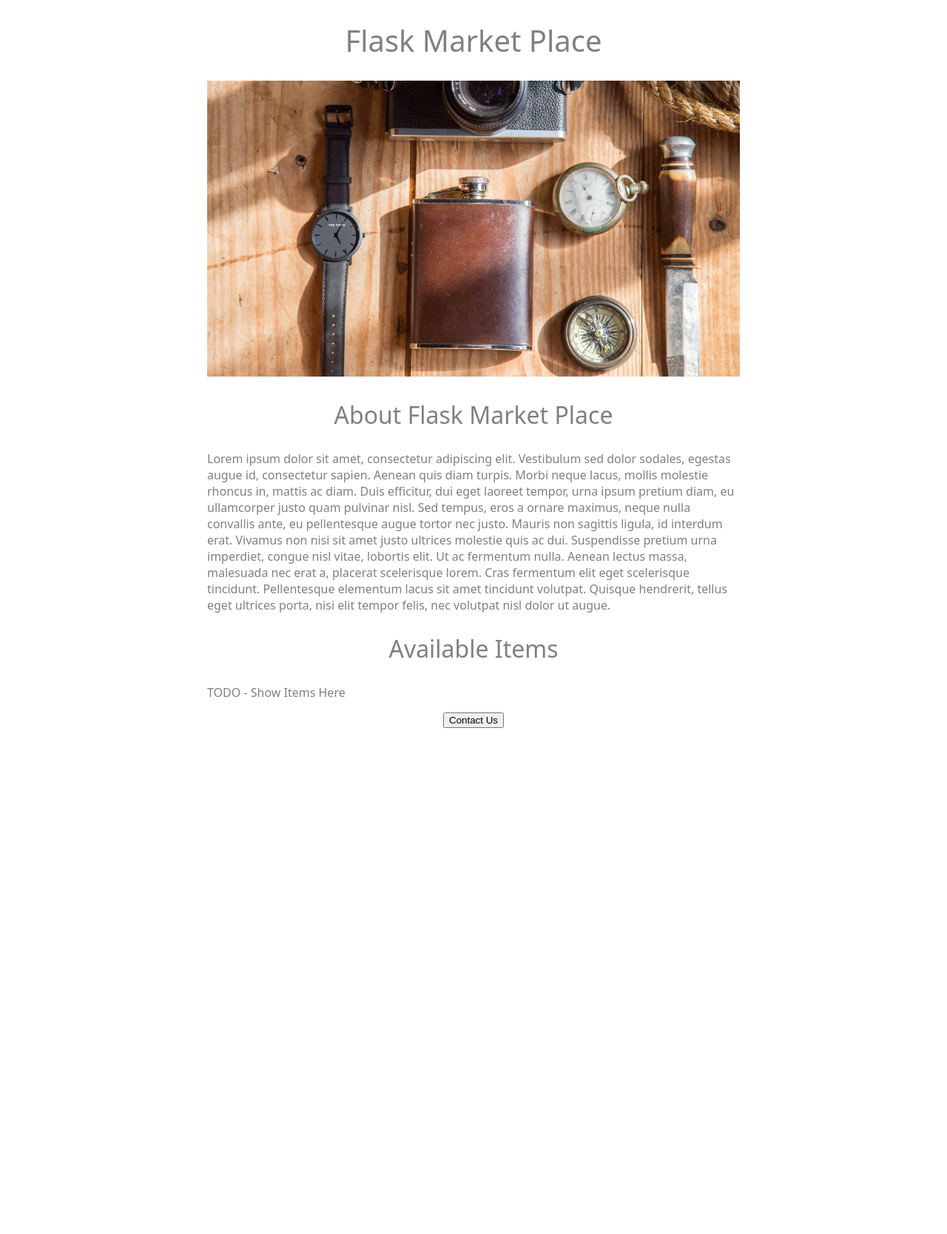
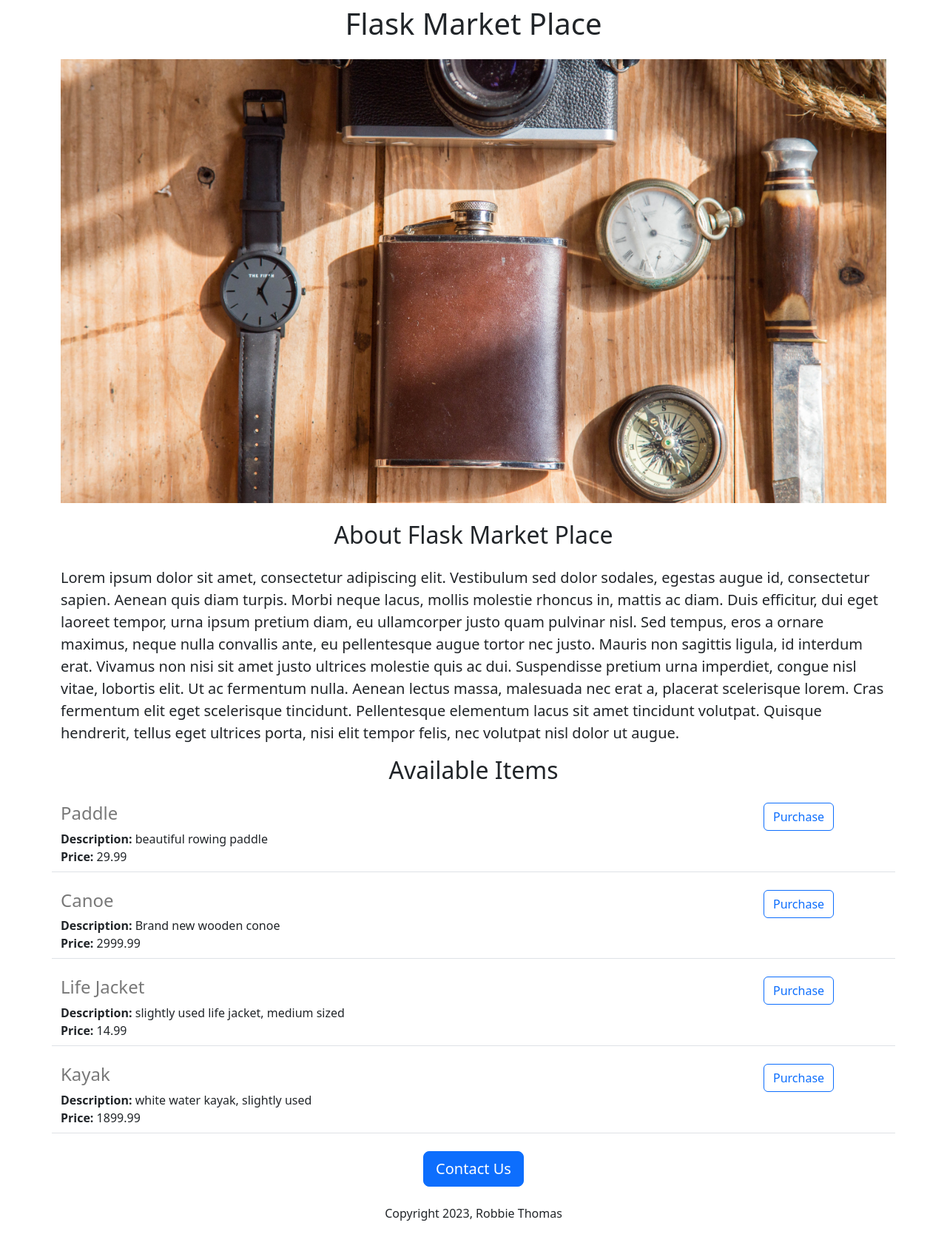
Before and after one commit to robbiekthomas/flask-marketplace, a Flask app: page / in a window 1280 px wide. Shown: the whole page at 74% size. Before the commit the page ends 984 px from the top, so only its background shows below. Run offline with Flask 3, Linux system fonts and the light colour scheme.

Commit message:
add item data and render it on page

```diff
--- a/app.py
+++ b/app.py
@@ -2,9 +2,37 @@ from flask import Flask, render_template
 
 app = Flask(__name__)
 
+ITEMS = [
+  {
+    'id': 1,
+    'title': 'Paddle',
+    'price': 29.99,
+    'description': 'beautiful rowing paddle'
+  },
+   {
+    'id': 2,
+    'title': 'Canoe',
+    'price': 2999.99,
+    'description': 'Brand new wooden conoe'
+  },
+   {
+    'id': 3,
+    'title': 'Life Jacket',
+    'price': 14.99,
+    'description': 'slightly used life jacket, medium sized'
+  },
+     {
+    'id': 4,
+    'title': 'Kayak',
+    'price': 1899.99,
+    'description': 'white water kayak, slightly used'
+  },
+]
+
+
 @app.route("/")
 def hello_world():
-    return render_template('home.html')
+    return render_template('home.html', items=ITEMS)
 
 if __name__ == "__main__":
   app.run(host="0.0.0.0", debug=True)
--- a/templates/home.html
+++ b/templates/home.html
@@ -5,56 +5,26 @@
     <meta http-equiv="X-UA-Compatible" content="IE=edge" />
     <meta name="viewport" content="width=device-width, initial-scale=1.0" />
     <title>Flask Market Place</title>
+    <link
+      href="https://cdn.jsdelivr.net/npm/bootstrap@5.3.0-alpha3/dist/css/bootstrap.min.css"
+      rel="stylesheet"
+      integrity="sha384-KK94CHFLLe+nY2dmCWGMq91rCGa5gtU4mk92HdvYe+M/SXH301p5ILy+dN9+nJOZ"
+      crossorigin="anonymous"
+    />
     <style>
-      h1 {
-        font-size: 40px;
-        font-family: system-ui, -apple-system, BlinkMacSystemFont, "Segoe UI",
-          Roboto, Oxygen, Ubuntu, Cantarell, "Open Sans", "Helvetica Neue",
-          sans-serif;
-        font-weight: normal;
-        color: grey;
-        text-align: center;
-      }
-
       #banner {
         width: 100%;
-        height: 400px;
+        height: 600px;
         object-fit: cover;
-      }
-
-      h2 {
-        font-family: system-ui, -apple-system, BlinkMacSystemFont, "Segoe UI",
-          Roboto, Oxygen, Ubuntu, Cantarell, "Open Sans", "Helvetica Neue",
-          sans-serif;
-        font-size: 32px;
-        color: grey;
-        text-align: center;
-        font-weight: normal;
-      }
-
-      .body-text {
-        font-family: system-ui, -apple-system, BlinkMacSystemFont, "Segoe UI",
-          Roboto, Oxygen, Ubuntu, Cantarell, "Open Sans", "Helvetica Neue",
-          sans-serif;
-        color: grey;
-      }
-
-      .container {
-        max-width: 720px;
-        margin: auto;
-      }
-
-      .button-container {
-        text-align: center;
       }
     </style>
   </head>
   <body>
     <div class="container">
-      <h1>Flask Market Place</h1>
-      <img id="banner" src="/static/banner.jpg" />
-      <h2>About Flask Market Place</h2>
-      <p class="body-text">
+      <h1 class="text-center mt-2 mb-4">Flask Market Place</h1>
+      <img class="img-fluid" id="banner" src="/static/banner.jpg" />
+      <h2 class="text-center mt-4 mb-4">About Flask Market Place</h2>
+      <p class="lead">
         Lorem ipsum dolor sit amet, consectetur adipiscing elit. Vestibulum sed
         dolor sodales, egestas augue id, consectetur sapien. Aenean quis diam
         turpis. Morbi neque lacus, mollis molestie rhoncus in, mattis ac diam.
@@ -69,11 +39,16 @@
         tincidunt volutpat. Quisque hendrerit, tellus eget ultrices porta, nisi
         elit tempor felis, nec volutpat nisl dolor ut augue.
       </p>
-      <h2>Available Items</h2>
-      <p class="body-text">TODO - Show Items Here</p>
-    </div>
-    <div class="button-container">
-      <button>Contact Us</button>
+      <h2 class="text-center mt-2 mb-4">Available Items</h2>
+      <div>
+        {% for item in items %}
+          {% include 'items.html'%}
+        {% endfor %}
+      </div>
+      <div class="text-center">
+        <button class="btn btn-primary btn-lg">Contact Us</button>
+        <p class="mt-4">Copyright 2023, Robbie Thomas</p>
+      </div>
     </div>
   </body>
 </html>
--- /dev/null
+++ b/templates/items.html
@@ -0,0 +1,12 @@
+<div class="mb-4 pb-2 border-bottom row">
+  <div class="col-10">
+    <h4 class="mb-2" style="color: rgb(120, 120, 120)">{{item['title']}}</h4>
+    {% if 'description' in item %}
+    <div><b>Description: </b>{{item['description']}}</div>
+    {% endif %}
+    <div><b>Price: </b>{{item['price']}}</div>
+  </div>
+  <div class="col-2">
+    <button type="button" class="btn btn-outline-primary">Purchase</button>
+  </div>
+</div>
```
